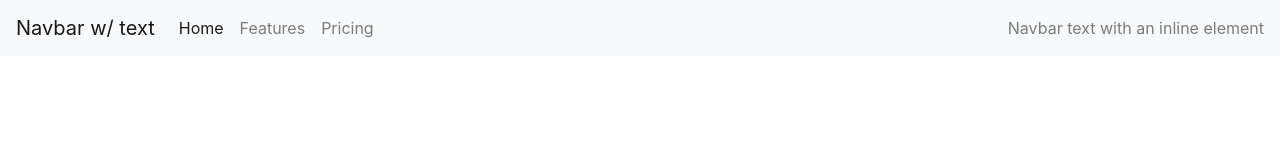
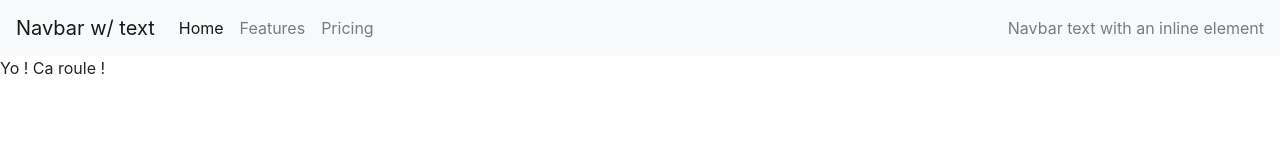
Before and after one commit to cdeguillage/Boostraptest, a plain HTML site: page index.html in a window 1280 px wide. Drawn offline with nearby package versions, Linux system fonts and the light colour scheme.

Commit message:
Trop cool mon minuteur d'oeufs à la coque

```diff
--- a/assets/js/script.js
+++ b/assets/js/script.js
@@ -8,5 +8,27 @@
         $(this).addClass('active');
     });
 
+});
 
-});
+
+var maChaine = document.getElementById("maChaine").getAttribute("data-affiche");
+var maChaineDecompose = maChaine.split("");
+var ChaineAAfficher = "";
+var timeBoucle;
+
+function boucle() {
+
+    if (maChaineDecompose.length > 0)
+    {
+        ChaineAAfficher += maChaineDecompose.shift();
+        document.getElementById("maChaine").innerHTML = ChaineAAfficher;
+    }
+    else
+    {
+        clearTimeout(timeBoucle);
+    }
+
+    timeBoucle = setTimeout('boucle(ChaineAAfficher)', 170);
+}
+
+boucle(ChaineAAfficher);
--- a/index.html
+++ b/index.html
@@ -38,6 +38,7 @@
         </div>
     </nav>
 
+    <div id="maChaine" data-affiche="Yo ! Ca roule !"></div>
 
 
     <!-- BOOSTRAP CDN -->
```
